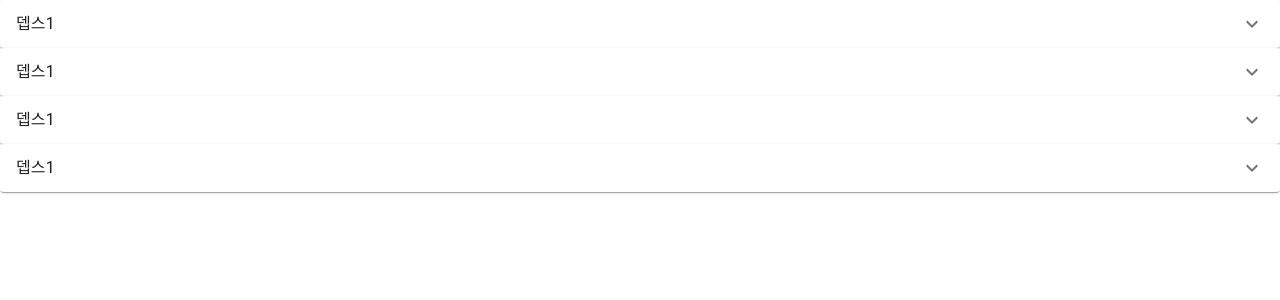
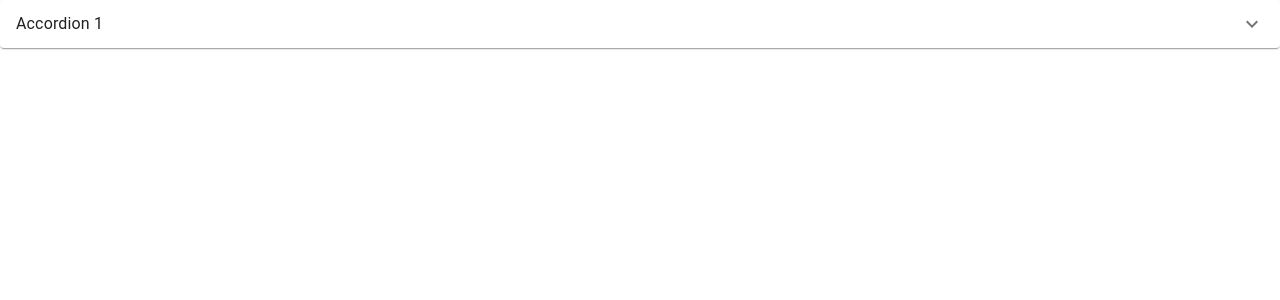
Before and after one commit to hwanhee-k/Smart-medical-App, a React (Create React App) app in the folder order-app/: page / in a window 1280 px wide. Shown: the top 300 px of the page. Built offline with nearby package versions, Linux system fonts and the light colour scheme.

Commit message:
중첩 토글 실험

```diff
--- a/order-app/src/App.js
+++ b/order-app/src/App.js
@@ -5,16 +5,13 @@
 import DraggableList from "./component/DraggableList";
 import Toggle from "./component/toggle";
 import MainPage from "./component/MainPage";
+import NestedAccordion from "./component/toggleTest";
 
 function App() {
 
   return (
     <div className="App">
-      {/* <Test /> */}
-      {/* <Dashboard /> */}
-      {/* <DraggableList/> */}
-      {/* <Toggle/> */}
-      <MainPage />
+      <NestedAccordion />
     </div>
   );
 }
--- /dev/null
+++ b/order-app/src/component/toggleTest.js
@@ -0,0 +1,69 @@
+import React, { useState } from "react";
+import Accordion from "@mui/material/Accordion";
+import AccordionSummary from "@mui/material/AccordionSummary";
+import AccordionDetails from "@mui/material/AccordionDetails";
+import Typography from "@mui/material/Typography";
+import ExpandMoreIcon from "@mui/icons-material/ExpandMore";
+import styled from "styled-components";
+
+const Root = styled.div`
+  width: 100%;
+`;
+
+const Heading = styled(Typography)`
+  font-size: 1rem;
+  font-weight: 400;
+`;
+
+function NestedAccordion() {
+  const [expanded, setExpanded] = useState(false);
+  const [nestedExpanded, setNestedExpanded] = useState(false);
+
+  const handleChange = (panel) => (event, isExpanded) => {
+    setExpanded(isExpanded ? panel : false);
+  };
+
+  const handleNestedChange = (event, isExpanded) => {
+    setNestedExpanded(isExpanded ? "nestedPanel1" : false);
+  };
+
+  return (
+    <Root>
+      <Accordion
+        expanded={expanded === "panel1"}
+        onChange={handleChange("panel1")}
+      >
+        <AccordionSummary
+          expandIcon={<ExpandMoreIcon />}
+          aria-controls="panel1bh-content"
+          id="panel1bh-header"
+        >
+          <Heading>Accordion 1</Heading>
+        </AccordionSummary>
+        <AccordionDetails>
+          <Accordion
+            expanded={nestedExpanded === "nestedPanel1"}
+            onChange={handleNestedChange}
+          >
+            <AccordionSummary
+              expandIcon={<ExpandMoreIcon />}
+              aria-controls="nestedPanel1bh-content"
+              id="nestedPanel1bh-header"
+            >
+              <Heading>Nested Accordion 1</Heading>
+            </AccordionSummary>
+            <AccordionDetails>
+              <Typography>
+                Lorem ipsum dolor sit amet, consectetur adipiscing elit.
+                Suspendisse malesuada lacus ex, sit amet blandit leo lobortis
+                eget.
+              </Typography>
+            </AccordionDetails>
+          </Accordion>
+        </AccordionDetails>
+      </Accordion>
+    </Root>
+  );
+}
+
+export default NestedAccordion;
```
